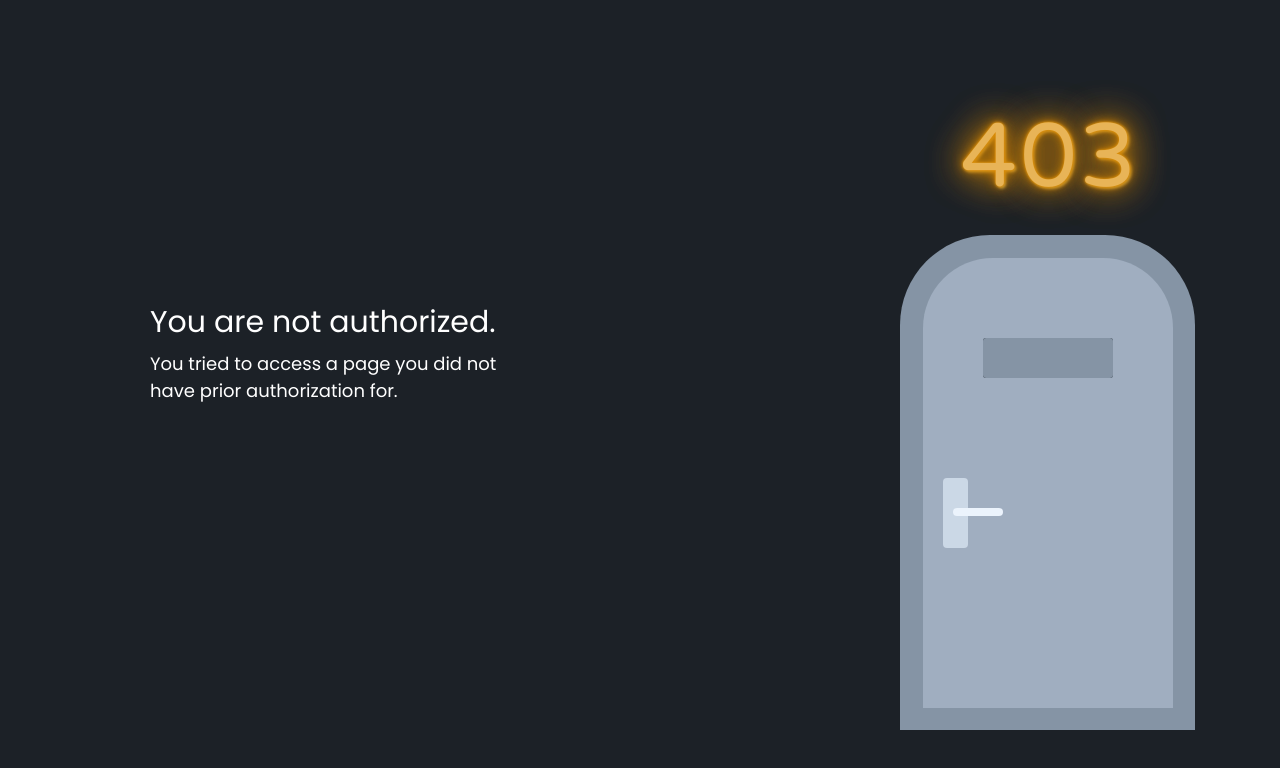
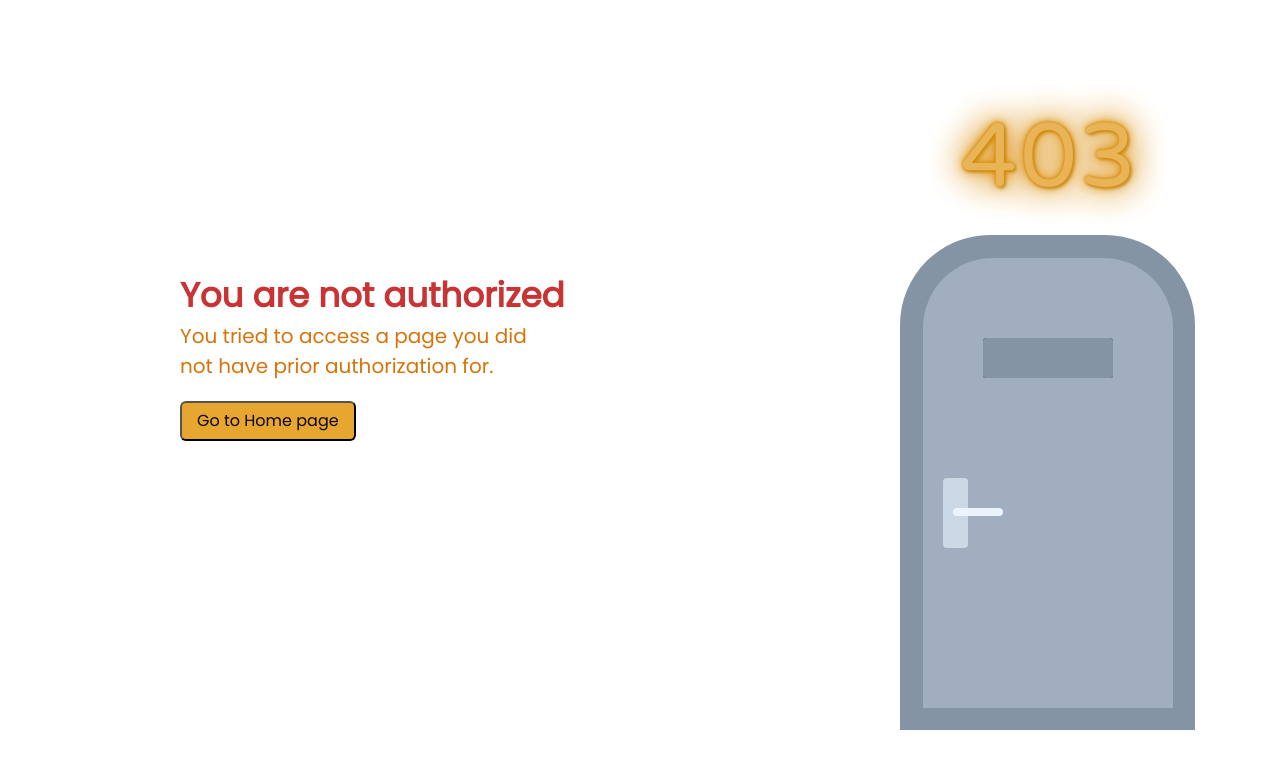
Before and after one commit to nhanvothanh719/boarding-house-management-system, a React (Create React App) app in the folder front-end/: page /error-403 in a window 1280 px wide. Shown: the top 768 px of the page. Built offline with nearby package versions, Linux system fonts and the light colour scheme; no server answers; a web font is replaced by a local one.

Commit message:
#54 Custom Error request display pages

```diff
--- a/front-end/src/assets/css/Login.css
+++ b/front-end/src/assets/css/Login.css
@@ -155,3 +155,8 @@
 .customLink:hover{
     text-decoration: none;
 }
+
+.customLink:active {
+    text-decoration: none;
+    color: blue;
+  }
--- a/front-end/src/assets/css/error.css
+++ b/front-end/src/assets/css/error.css
@@ -1,29 +1,41 @@
-body{
-    background-color: #1C2127;
+  .errorContent{
+    position: absolute;
+    left: 180px;
+    top: 270px;
   }
+
   .errorContainer{
     position: absolute;
     left: 900px;
     top: 60px;
   }
+
   .errorMessageMain{
     font-family: 'Poppins', sans-serif;
-    font-size: 30px;
-    color: white;
-    font-weight: 500;
-    position: absolute;
-    top: 300px;
-    left: 150px;
+    font-size: 34px;
+    color: rgb(201, 51, 51);
+    font-weight: 700;
+
   }
+
   .errorMessage{
     font-family: 'Poppins', sans-serif;
-    font-size: 18px;
-    color: white;
-    font-weight: 300;
+    font-size: 20px;
+    color: rgb(214, 116, 12);
+    font-weight: 500;
     width: 360px;
-    position: absolute;
-    top: 350px;
-    left: 150px;
+  }
+
+  .goBackBtn{
+    margin-top: 20px;
+    padding: 6px 15px;
+    font-family: 'Poppins', sans-serif;
+    background-color: #e6a62f;
+    border-radius: 6px;
+  }
+
+  .goBackBtn:hover{
+    background-color: #00b58899;
   }
 
   .neon{
@@ -37,20 +49,22 @@ body{
     letter-spacing: 3px;
     text-shadow: 0 0 5px #ecb56e;
     animation: flux 2s linear infinite;
+  }
 
-  }
   .trash{
     width: 170px;
     height: 220px;
     background-color: #585F67;
     top: 300px;
   }
+
   .can{
     width: 190px;
     height: 30px;
     background-color: #6B737C;
     border-radius: 15px 15px 0 0;
   }
+
   .door-frame {
     height: 495px;
     width: 295px;
@@ -78,6 +92,7 @@ body{
     animation: eye 7s ease-in-out infinite;
     position: absolute;
    }
+
   .eye2{
     left: 65px;
   }
@@ -179,3 +194,18 @@ body{
       color: #d3a663;
     }
   }
+
+  .customLinkError{
+    text-decoration: none;
+    color: #0b0608;
+}
+
+.customLinkError:hover{
+    text-decoration: none;
+    color: #0b0608;
+}
+
+.customLinkError:active {
+  text-decoration: none;
+  color: #0b0608;
+}
--- a/front-end/src/components/Error.jsx
+++ b/front-end/src/components/Error.jsx
@@ -1,40 +1,41 @@
-import React, { Component } from "react";
+import React, { Component, Fragment } from "react";
 import "../assets/css/error.css";
+import { NavLink } from 'react-router-dom';
+
 class Error extends Component {
   constructor(props) {
     super();
     this.state = {
       errorMessageTitle: props.errorMessageTitle,
       errorMessageText: props.errorMessageText,
-      errorCode:props.errorCode,
+      errorCode: props.errorCode,
     };
   }
   render() {
     return (
-        <body>
-          <div class="errorMessageMain">{this.props.errorMessageTitle}
-          </div>
-          <div class="errorMessage">{this.props.errorMessageText}</div>
-          <div class="errorContainer">
-            <div class="neon">{this.props.errorCode}</div>
-            <div class="door-frame">
-              <div class="door">
-                <div class="rectangle">
-              </div>
-                <div class="handle">
-                  </div>
-                <div class="window">
-                  <div class="eye">
-                  </div>
-                  <div class="eye eye2">
-                  </div>
-                  <div class="leaf">
-                  </div>
-                </div>
+      <Fragment>
+        <div className="errorContent">
+        <div className="errorMessageMain">{this.props.errorMessageTitle}</div>
+        <div className="errorMessage">{this.props.errorMessageText}</div>
+        <button className="button goBackBtn">
+        <NavLink to="/home" className="customLinkError">Go to Home page</NavLink>
+        </button>
+        </div>
+        <div className="errorContainer">
+          <div className="neon">{this.props.errorCode}</div>
+          <div className="door-frame">
+            <div className="door">
+              <div className="rectangle"></div>
+              <div className="handle"></div>
+              <div className="window">
+                <div className="eye"></div>
+                <div className="eye eye2"></div>
+                <div className="leaf"></div>
               </div>
             </div>
           </div>
-        </body>
+        </div>
+      </Fragment>
     );
   }
 }
--- a/front-end/src/pages/Error_403.jsx
+++ b/front-end/src/pages/Error_403.jsx
@@ -3,7 +3,7 @@ import Error from "../components/Error";
 
 class Error_403 extends Component {
   state = {
-    errorMessageTitle: "You are not authorized.",
+    errorMessageTitle: "You are not authorized",
     errorMessageText:
       "You tried to access a page you did not have prior authorization for.",
     errorCode: "403",
--- a/front-end/src/pages/HomePage.jsx
+++ b/front-end/src/pages/HomePage.jsx
@@ -19,14 +19,14 @@ class HomePage extends Component {
   componentDidMount() {
     window.scroll(0, 0);
     //Get user credentials
-    // axios
-    //   .get("/get-user-profile")
-    //   .then((response) => {
-    //     this.setUser(response.data);
-    //   })
-    //   .catch((error) => {
-    //     console.log(error);
-    //   });
+    axios
+      .get("/get-user-profile")
+      .then((response) => {
+        this.setUser(response.data);
+      })
+      .catch((error) => {
+        console.log(error);
+      });
   }
 
   setUser = (user) => {
--- a/front-end/src/pages/LoginPage.jsx
+++ b/front-end/src/pages/LoginPage.jsx
@@ -25,18 +25,15 @@ class LoginPage extends Component {
   componentDidMount() {
     window.scroll(0, 0);
     //Get user credentials
-    // if(RestClient.GetRequest(AppUrl.CheckAuthenticated).then((response) => (!response.is_admin)))
-    // {
-    //   axios
-    //   .get("/get-user-profile")
-    //   .then((response) => {
-    //     console.log(response.data);
-    //     this.setUser(response.data);
-    //   })
-    //   .catch((error) => {
-    //     console.log(error);
-    //   });
-    // }
+      axios
+      .get("/get-user-profile")
+      .then((response) => {
+        console.log(response.data);
+        this.setUser(response.data);
+      })
+      .catch((error) => {
+        console.log(error);
+      });
   }
 
   setUser = (user) => {
```
Also changed, not shown: front-end/src/pages/Error_404.jsx (line endings or trailing spaces).
